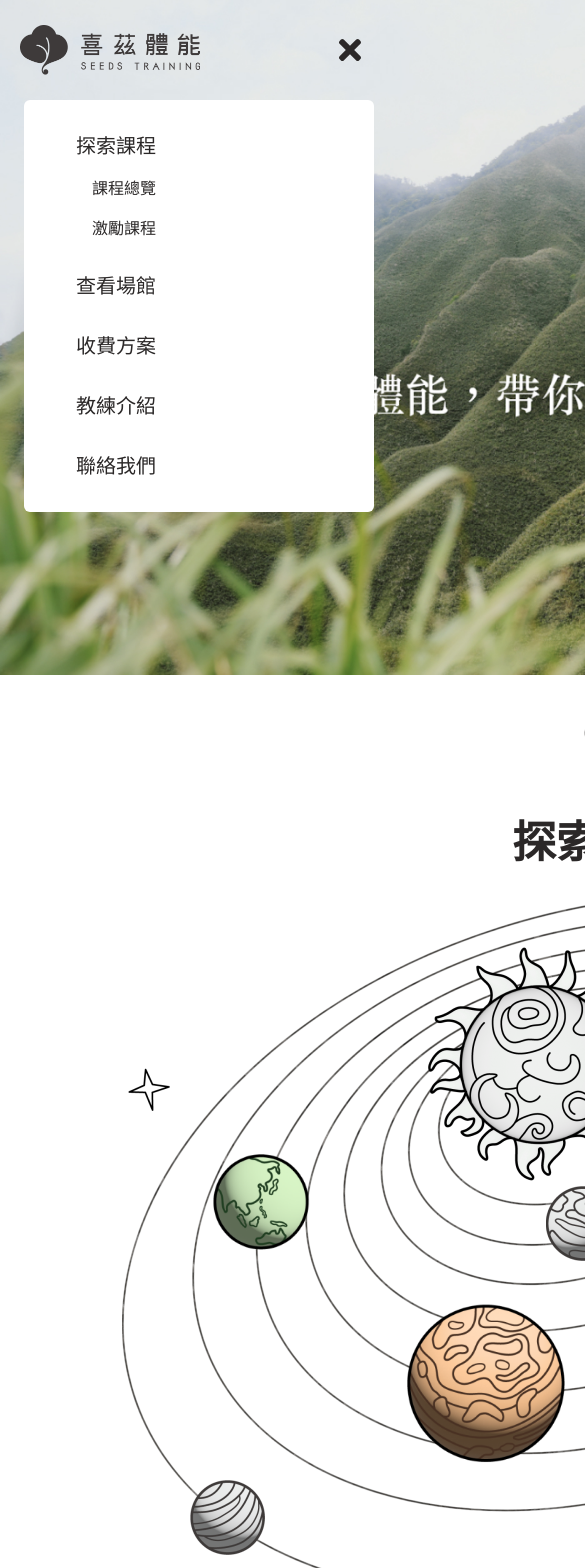
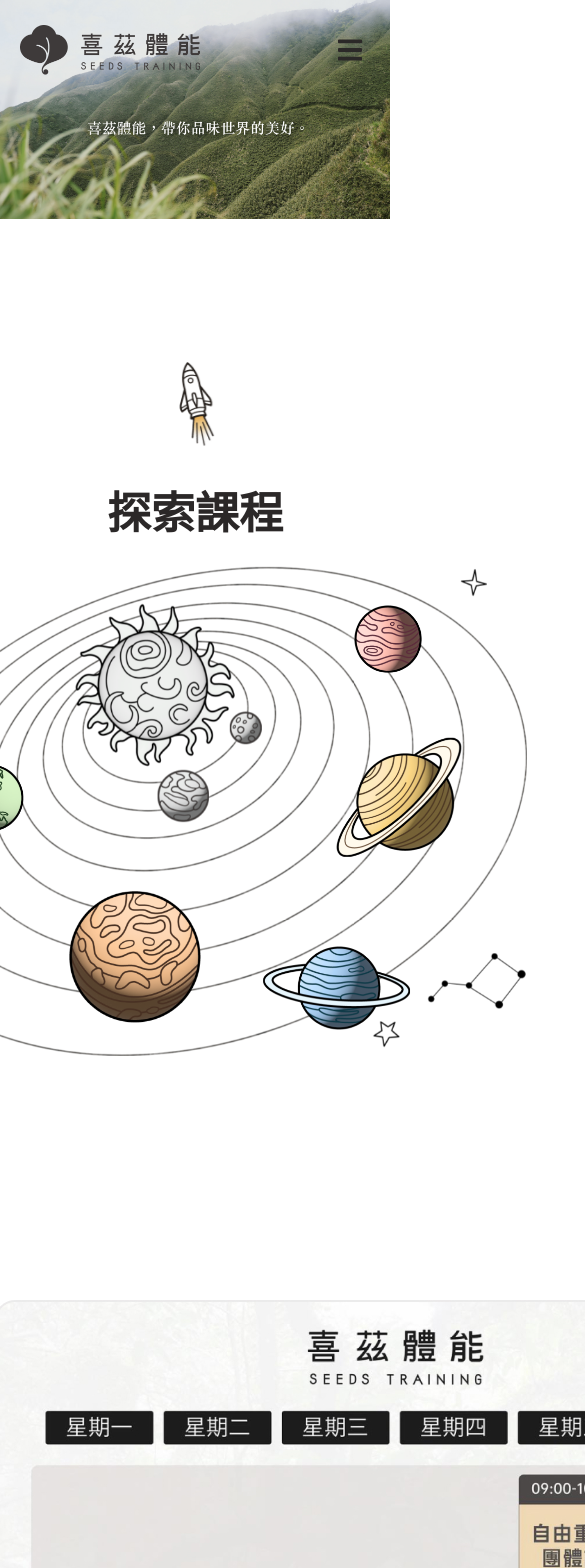
Before and after one commit to rraiy/seeds, a Next.js app: page / in a window 390 px wide. Shown: the top 1568 px of the page, 585 px wide, since content can reach past the window. Built offline with nearby package versions, Linux system fonts and the light colour scheme; a web font is replaced by a local one.

Commit message:
ui: explore lesson rwd

```diff
--- a/app/components/header/Header.tsx
+++ b/app/components/header/Header.tsx
@@ -15,7 +15,7 @@ import styles from '@/app/styles/components/header/Header.module.scss';
 
 const Header = () => {
   const [openLabel, setOpenLabel] = useState<string | null>(null);
-  const [openDrawer, setOpenDrawer] = useState<boolean>(true);
+  const [openDrawer, setOpenDrawer] = useState<boolean>(false);
 
   const handleMobileDrawer = () => {
     setOpenDrawer((pre) => !pre);
--- a/app/components/home/ExploreLessons.tsx
+++ b/app/components/home/ExploreLessons.tsx
@@ -6,7 +6,7 @@ import styles from '@/app/styles/pages/home.module.scss';
 
 const ExploreLessons = () => {
   return (
-    <div className="flex flex-col justify-center items-center pb-48">
+    <div className="flex flex-col justify-center items-center">
       <Image className={styles.rocket} src="/images/icon_img/rocket.png" width={60} height={106} alt="class rocket" />
       <h2 className={styles.title}>{EXPLORE_INFO.title}</h2>
       <PlanetTrack />
--- a/app/components/planet/PlanetTrack.tsx
+++ b/app/components/planet/PlanetTrack.tsx
@@ -1,6 +1,7 @@
 'use client';
 
 import Image from 'next/image';
+import { twMerge } from 'tailwind-merge';
 
 import HoverPlanet from '@/app/components/planet/HoverPlanet';
 import LESSONS_INFO from '@/app/constants/content/home/exploreLesson';
@@ -9,7 +10,13 @@ import styles from '@/app/styles/components/planet/PlanetTrack.module.scss';
 const PlanetTrack = () => {
   return (
     <div className={styles.container}>
-      <Image className={styles.track} src="/images/universe/planet_track.png" width={956} height={704} alt="universe" />
+      <Image
+        className={twMerge(`${styles.track} tablet:w-[664px]`)}
+        src="/images/universe/planet_track.png"
+        width={956}
+        height={704}
+        alt="universe"
+      />
       {LESSONS_INFO.map((lesson) => {
         const { popup, planet } = lesson;
         const { className, src, width, height, alt } = planet;
--- a/app/layout.tsx
+++ b/app/layout.tsx
@@ -3,8 +3,8 @@ import type { Metadata } from 'next';
 import Footer from '@/app/components/footer/Footer';
 import Header from '@/app/components/header/Header';
 
-import 'app/styles/globals.css';
-import 'app/styles/customClass.css';
+import '@/app/styles/customClass.css';
+import '@/app/styles/globals.css';
 
 const metaDataBasic = {
   title: '喜茲體能 - 適合所有人的肌力品牌',
--- a/app/page.tsx
+++ b/app/page.tsx
@@ -15,10 +15,10 @@ import styles from '@/app/styles/pages/home.module.scss';
 
 export default function Home() {
   return (
-    <div className={clsx(styles.container, 'relative [&>img:not(:.bg-elements)]:z-10 [&>]')}>
+    <div className={clsx(styles.container, 'relative [&>*]:mb-32 desktop:w-screen')}>
       <main className="fill-container">
         {/* <HomeBanner /> */}
-        <Image src="/images/home_banner_2.jpg" width={1440} height={840} />
+        <Image src="/images/home_banner_2.jpg" width={2560} height={840} alt="喜茲體能" />
       </main>
       <ExploreLessons />
       <TextImageSection
--- a/app/styles/components/planet/PlanetTrack.module.scss
+++ b/app/styles/components/planet/PlanetTrack.module.scss
@@ -18,6 +18,10 @@
     top: 264px;
     left: 80px;
     @include left-right-animation(4.5s);
+    @media screen and (max-width: 990px) {
+      width: 62px;
+      top: 200px;
+    }
   }
 
   .orange {
@@ -25,6 +29,11 @@
     top: 400px;
     left: 292px;
     @include up-down-animation(4.8s);
+    @media screen and (max-width: 990px) {
+      width: 120px;
+      top: 312px;
+      left: 212px;
+    }
   }
 
   .yellow {
@@ -32,6 +41,11 @@
     top: 272px;
     left: 732px;
     @include upper-right-lower-left-animation;
+    @media screen and (max-width: 990px) {
+      width: 116px;
+      top: 160px;
+      left: 468px;
+    }
   }
 
   .blue {
@@ -39,6 +53,11 @@
     top: 556px;
     left: 524px;
     @include lower-right-upper-left-animation(5s);
+    @media screen and (max-width: 990px) {
+      width: 134px;
+      top: 412px;
+      left: 388px;
+    }
   }
 
   .red {
@@ -46,5 +65,9 @@
     top: 24px;
     left: 600px;
     @include upper-left-lower-right-animation(4.3s);
+    @media screen and (max-width: 990px) {
+      width: 62px;
+      left: 480px;
+    }
   }
 }
```
